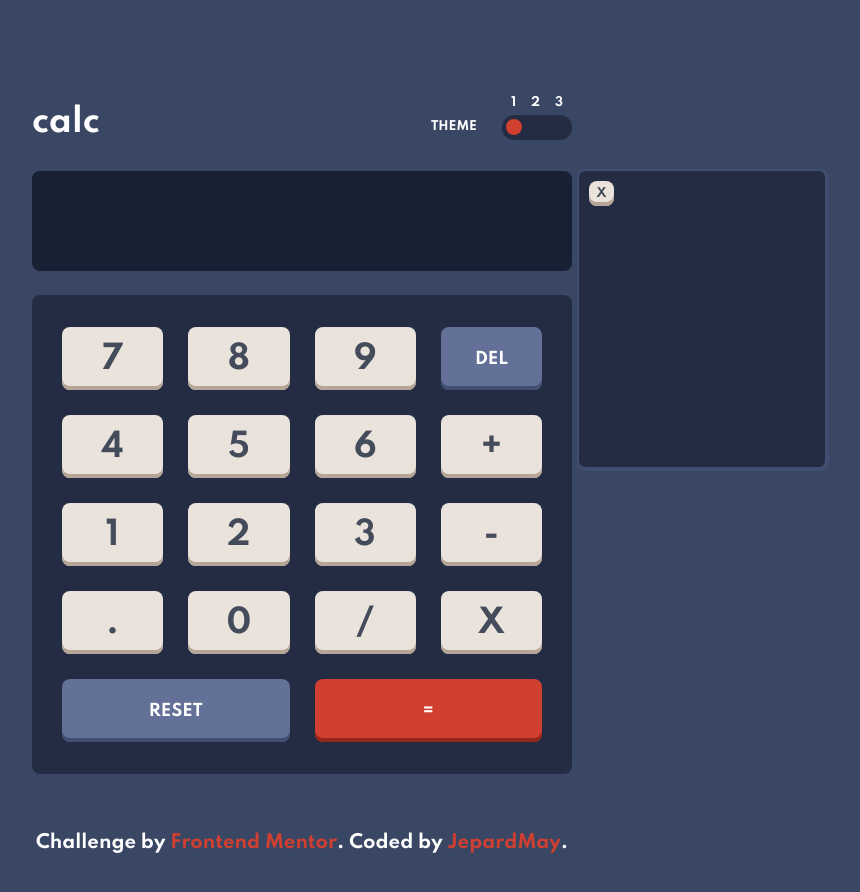
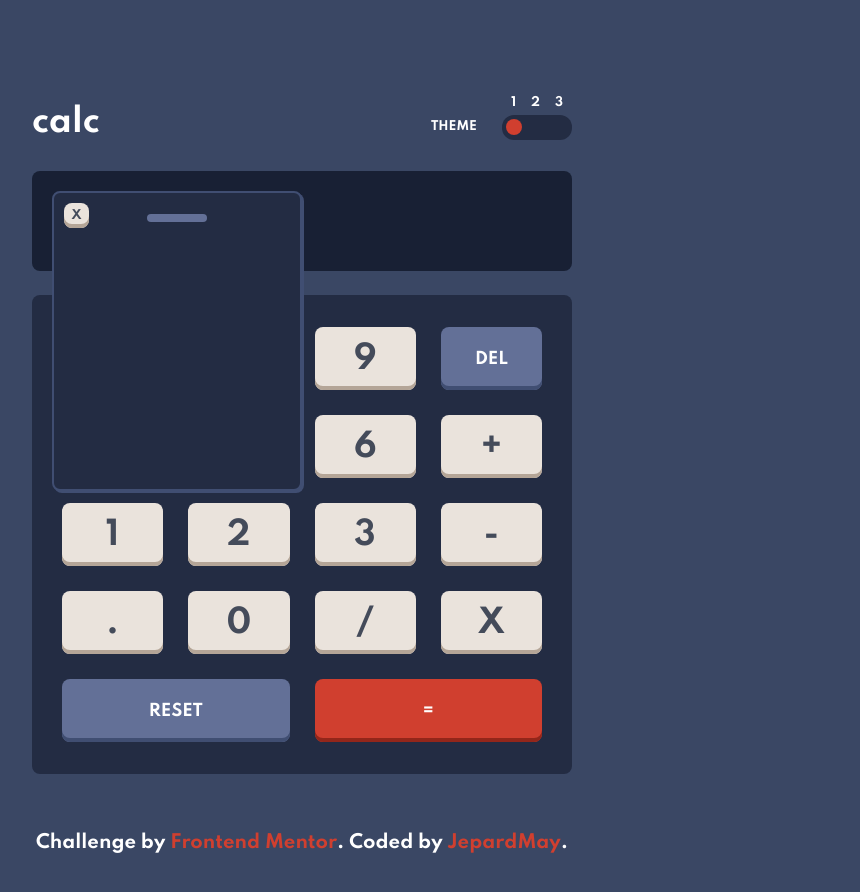
Before and after one commit to JepardMay/calculator-app, a React (Create React App) app: page / in a window 1280 px wide. Both pictures are taken after a click on the button 640 px from the left and 187 px from the top of the page. Shown: the top 892 px of the page, without its empty margins (338-1198 px from the left). Built offline with nearby package versions, Linux system fonts and the light colour scheme.

Commit message:
Adds drag ability to history window, fixes bugs

```diff
--- a/src/components/History.tsx
+++ b/src/components/History.tsx
@@ -1,19 +1,73 @@
-import React, { useContext } from 'react';
+import React, { useCallback, useState, useContext, useEffect, useRef } from 'react';
 import { CalculatorContext } from '../context/calculator/CalculatorState';
 
 interface Props {
   setHistoryState: (boolean: boolean) => void;
 }
 
-const Output = ({setHistoryState}: Props) => {
+const Output = ({ setHistoryState }: Props) => {
+  const historyRef = useRef<HTMLDivElement | null>(null);
   const { state } = useContext(CalculatorContext);
   const { previousResult } = state;
 
+  const [isDragging, setIsDragging] = useState(false);
+  const [position, setPosition] = useState({ x: 20, y: 20 });
+  const [offset, setOffset] = useState({ x: 0, y: 0 });
+
+  const scrollToBottom = () => {
+    if (historyRef.current) {
+      historyRef.current.scrollTop = historyRef.current.scrollHeight;
+    }
+  };
+
+  const handleMouseDown = useCallback((e: React.MouseEvent<HTMLButtonElement>) => {
+    setIsDragging(true);
+    setOffset({ x: e.clientX - position.x, y: e.clientY - position.y });
+  }, [position]);
+
+  const handleMouseMove = useCallback((e: MouseEvent) => {
+    if (isDragging) {
+      const newX = e.clientX - offset.x;
+      const newY = e.clientY - offset.y;
+      setPosition({ x: newX, y: newY });
+    }
+  }, [isDragging, offset]);
+
+  const handleMouseUp = useCallback(() => {
+    setIsDragging(false);
+  }, []);
+
+  useEffect(() => {
+    scrollToBottom();
+  }, [previousResult]);
+
+  useEffect(() => {
+    document.addEventListener('mousemove', handleMouseMove);
+    document.addEventListener('mouseup', handleMouseUp);
+
+    return () => {
+      document.removeEventListener('mousemove', handleMouseMove);
+      document.removeEventListener('mouseup', handleMouseUp);
+    };
+  }, [handleMouseMove, handleMouseUp]);
+
   return (
-    <div className="history">
-      <button className="history__close-btn" onClick={ () => setHistoryState(false) } aria-label="Close History">
-        <span>X</span>
-      </button>
+    <div
+      className="history"
+      ref={ historyRef }
+      style={{ top: position.y, left: position.x }}
+    >
+      <div className="history__header">
+        <button className="history__close-btn" onClick={ () => setHistoryState(false) } aria-label="Close History">
+          <span>X</span>
+        </button>
+        <button
+          type="button"
+          className="history__drag-btn"
+          aria-label="Click to move"
+          onMouseDown={ handleMouseDown }
+        ></button>
+      </div>
       { previousResult.map((result) => {
         return (
           <p key={ result }>
--- a/src/components/ThemeSwitcher.tsx
+++ b/src/components/ThemeSwitcher.tsx
@@ -36,9 +36,15 @@ const ThemeSwitcher: React.FC = () => {
     <div className="theme-switcher">
       <div className="theme-switcher__label">Theme</div>
       <ul className="theme-switcher__list">
-        <li>1</li>
-        <li>2</li>
-        <li>3</li>
+        <li>
+          <button type="button" onClick={ () => setCurrentTheme(Themes.DEFAULT) }>1</button>
+        </li>
+        <li>
+          <button type="button" onClick={ () => setCurrentTheme(Themes.LIGHT) }>2</button>
+        </li>
+        <li>
+          <button type="button" onClick={ () => setCurrentTheme(Themes.COLORFUL) }>3</button>
+        </li>
       </ul>
       <button className="theme-switcher__bar" type="button" onClick={onClick} aria-label='Switch Theme'>
       </button>
--- a/src/context/calculator/calculatorReducer.tsx
+++ b/src/context/calculator/calculatorReducer.tsx
@@ -7,12 +7,6 @@ import {
   State,
   Action
 } from '../types';
-
-const initialState: State = {
-  input: '',
-  result: '',
-  previousResult: [],
-};
 
 const calculatorReducer = (state: State, action: Action) => {
   switch (action.type) {
--- a/src/styles/blocks/history.scss
+++ b/src/styles/blocks/history.scss
@@ -2,6 +2,7 @@
   position: absolute;
   top: -2px;
   left: calc(100% + 5px);
+  z-index: 10;
   width: 250px;
   height: 300px;
   padding: 10px;
@@ -13,11 +14,30 @@
   overflow-x: hidden;
   overflow-y: auto;
 
+  &::-webkit-scrollbar {
+    width: 12px;
+  }
+
+  &::-webkit-scrollbar-track {
+    background: var(--secondary-bg);
+    border-radius: 10px;
+  }
+
+  &::-webkit-scrollbar-thumb {
+    background: var(--key-shadow);
+    border-radius: 10px;
+    border: 3px solid var(--secondary-bg);
+  }
+
+  &::-webkit-scrollbar-thumb:hover {
+    background: var(--text-color);
+  }
+
   p {
     margin: 0;
     margin-top: 8px;
     margin-left: 25px;
-    font-size: 18px;
+    font-size: 16px;
     word-break: break-all;
     opacity: 0.5;
   }
@@ -27,10 +47,26 @@
     outline: none;
   }
 
-  &__close-btn {
+  &__header {
     position: sticky;
     top: 0;
     z-index: 10;
+  }
+
+  &__drag-btn {
+    position: absolute;
+    top: calc(50% - 2px);
+    left: calc(50% - 30px);
+    width: 60px;
+    height: 4px;
+    padding: 0;
+    background-color: var(--key-bg);
+    border: 4px solid transparent;
+    border-radius: 8px;
+    cursor: move;
+  }
+
+  &__close-btn {
     display: flex;
     justify-content: center;
     align-items: center;
@@ -44,6 +80,7 @@
     border-radius: 8px;
     box-shadow: inset 0 -4px 0 0 var(--key-light-shadow);
     cursor: pointer;
+    user-select: none;
 
     transition: color $transition-default,
       background-color $transition-default,
--- a/src/styles/blocks/key.scss
+++ b/src/styles/blocks/key.scss
@@ -15,6 +15,7 @@
   box-shadow: inset 0 -4px 0 0 var(--key-light-shadow);
 
   cursor: pointer;
+  user-select: none;
 
   transition: color $transition-default,
     background-color $transition-default,
--- a/src/styles/blocks/main.scss
+++ b/src/styles/blocks/main.scss
@@ -8,6 +8,7 @@
   width: 100%;
   min-height: 100vh;
   padding: 24px;
+  overflow: hidden;
 
   @include tablet {
     padding: 97px 48px;
--- a/src/styles/blocks/theme-switcher.scss
+++ b/src/styles/blocks/theme-switcher.scss
@@ -26,6 +26,15 @@
     padding: 0 9px;
     font-size: 12px;
     list-style: none;
+
+    button {
+      padding: 0;
+      font: inherit;
+      color: inherit;
+      background-color: transparent;
+      border: none;
+      cursor: pointer;
+    }
 
     @include tablet {
       top: -13px;
```
